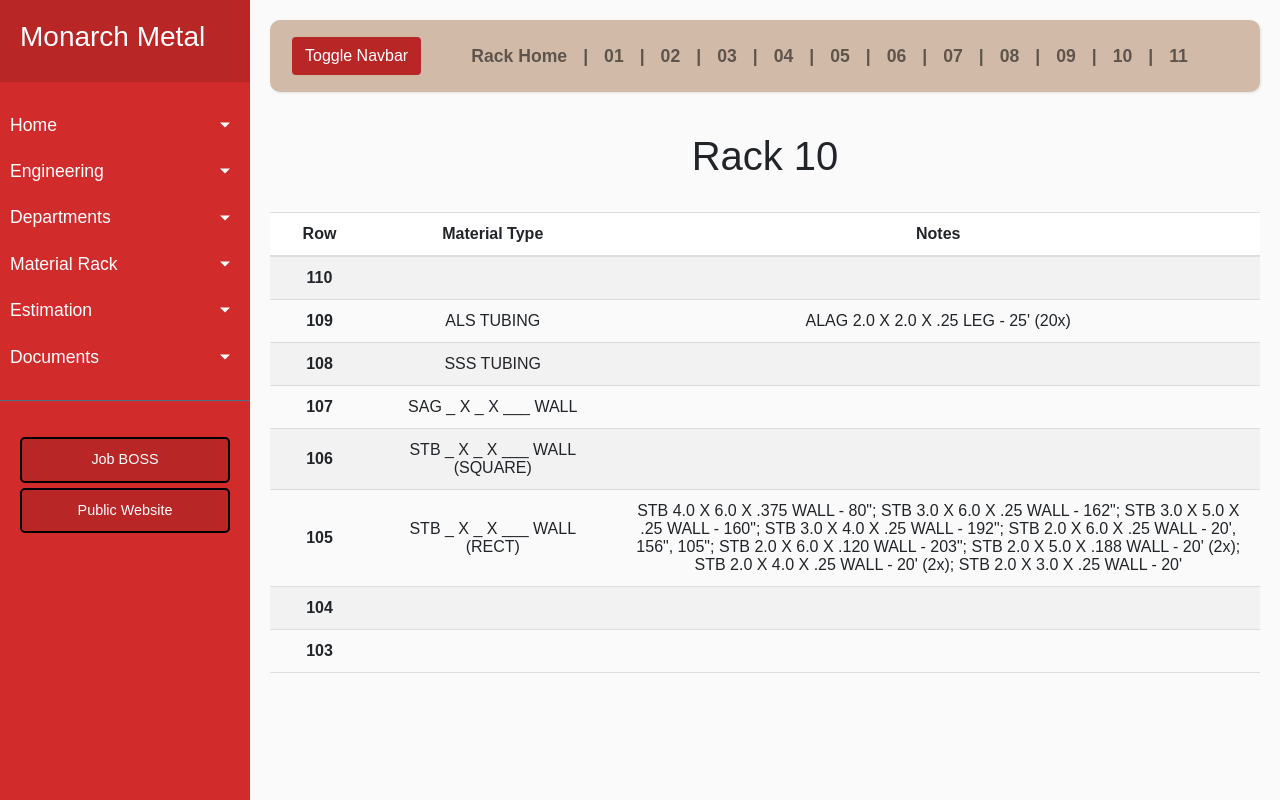
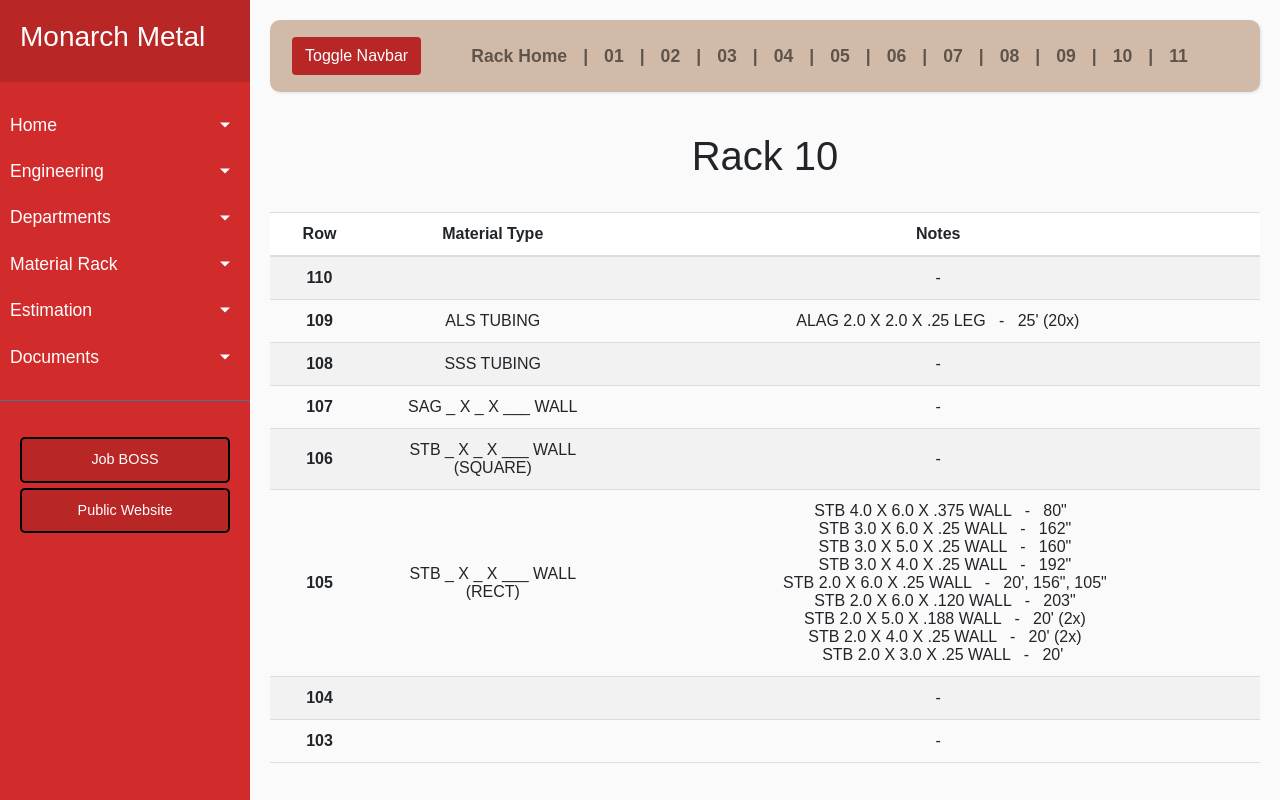
Before and after one commit to EsotericZ/loadRack, a Flask app: page /rack10 in a window 1280 px wide. Run offline with Flask 2, Linux system fonts and the light colour scheme; data comes from the database, SQL or seed files in the repository; both versions use the stored data as it was after the commit; some libraries are stand-ins or nearby versions.

Commit message:
finalized new format for racks 10 and 11

```diff
--- a/application.py
+++ b/application.py
@@ -242,8 +242,17 @@ def rack09():
 def rack10():
     r = racks()
     rack = r.values.tolist()
-    rows = Job.query.all()
-    return render_template('rack10.html', rows=rows, rack=rack)
+    # rows = Job.query.all()
+    for r in rack:
+        indv = [];
+        if r[0] > 102:
+            if r[5] != '':
+                indSplit = r[5].split(";");
+                finalCut = "\n".join(indSplit)
+                r.append(finalCut)
+            else:
+                r.append('-')
+    return render_template('rack10.html', rack=rack)
 
 @app.route('/rack11')
 def rack11():
--- a/templates/rack10.html
+++ b/templates/rack10.html
@@ -10,14 +10,14 @@
                 <th width="25%">Material Type</th>
                 <th width="65%">Notes</th>
             </tr>
-            <tr><td><a href="/edit/{{ rack[109][0] }}"><span style="font-weight:bold">{{ rack[109][1] }}</span></a></td><td> {{ rack[109][3] }}</td><td> {{ rack[109][5] }} </td></tr>
-            <tr><td><a href="/edit/{{ rack[108][0] }}"><span style="font-weight:bold">{{ rack[108][1] }}</span></a></td><td> {{ rack[108][3] }}</td><td> {{ rack[108][5] }} </td></tr>
-            <tr><td><a href="/edit/{{ rack[107][0] }}"><span style="font-weight:bold">{{ rack[107][1] }}</span></a></td><td> {{ rack[107][3] }}</td><td> {{ rack[107][5] }} </td></tr>
-            <tr><td><a href="/edit/{{ rack[106][0] }}"><span style="font-weight:bold">{{ rack[106][1] }}</span></a></td><td> {{ rack[106][3] }}</td><td> {{ rack[106][5] }} </td></tr>
-            <tr><td><a href="/edit/{{ rack[105][0] }}"><span style="font-weight:bold">{{ rack[105][1] }}</span></a></td><td> {{ rack[105][3] }}</td><td> {{ rack[105][5] }} </td></tr>
-            <tr><td><a href="/edit/{{ rack[104][0] }}"><span style="font-weight:bold">{{ rack[104][1] }}</span></a></td><td> {{ rack[104][3] }}</td><td> {{ rack[104][5] }} </td></tr>
-            <tr><td><a href="/edit/{{ rack[103][0] }}"><span style="font-weight:bold">{{ rack[103][1] }}</span></a></td><td> {{ rack[103][3] }}</td><td> {{ rack[103][5] }} </td></tr>
-            <tr><td><a href="/edit/{{ rack[102][0] }}"><span style="font-weight:bold">{{ rack[102][1] }}</span></a></td><td> {{ rack[102][3] }}</td><td> {{ rack[102][5] }} </td></tr>
+            <tr><td><a href="/edit/{{ rack[109][0] }}"><span style="font-weight:bold">{{ rack[109][1] }}</span></a></td><td> {{ rack[109][3] }}</td><td><pre style="font-size:16px; font-family: sans-serif; margin:0; line-height:18px;"> {{ rack[109][8] }} </pre></td></tr>
+            <tr><td><a href="/edit/{{ rack[108][0] }}"><span style="font-weight:bold">{{ rack[108][1] }}</span></a></td><td> {{ rack[108][3] }}</td><td><pre style="font-size:16px; font-family: sans-serif; margin:0; line-height:18px;"> {{ rack[108][8] }} </pre></td></tr>
+            <tr><td><a href="/edit/{{ rack[107][0] }}"><span style="font-weight:bold">{{ rack[107][1] }}</span></a></td><td> {{ rack[107][3] }}</td><td><pre style="font-size:16px; font-family: sans-serif; margin:0; line-height:18px;"> {{ rack[107][8] }} </pre></td></tr>
+            <tr><td><a href="/edit/{{ rack[106][0] }}"><span style="font-weight:bold">{{ rack[106][1] }}</span></a></td><td> {{ rack[106][3] }}</td><td><pre style="font-size:16px; font-family: sans-serif; margin:0; line-height:18px;"> {{ rack[106][8] }} </pre></td></tr>
+            <tr><td><a href="/edit/{{ rack[105][0] }}"><span style="font-weight:bold">{{ rack[105][1] }}</span></a></td><td> {{ rack[105][3] }}</td><td><pre style="font-size:16px; font-family: sans-serif; margin:0; line-height:18px;"> {{ rack[105][8] }} </pre></td></tr>
+            <tr><td><a href="/edit/{{ rack[104][0] }}"><span style="font-weight:bold">{{ rack[104][1] }}</span></a></td><td> {{ rack[104][3] }}</td><td><pre style="font-size:16px; font-family:sans-serif; margin:0; line-height:18px;"> {{ rack[104][8] }} </pre></td></tr>
+            <tr><td><a href="/edit/{{ rack[103][0] }}"><span style="font-weight:bold">{{ rack[103][1] }}</span></a></td><td> {{ rack[103][3] }}</td><td><pre style="font-size:16px; font-family: sans-serif; margin:0; line-height:18px;"> {{ rack[103][8] }} </pre></td></tr>
+            <tr><td><a href="/edit/{{ rack[102][0] }}"><span style="font-weight:bold">{{ rack[102][1] }}</span></a></td><td> {{ rack[102][3] }}</td><td><pre style="font-size:16px; font-family: sans-serif; margin:0; line-height:18px;"> {{ rack[102][8] }} </pre></td></tr>
         </table>
     </body>
 {% endblock %}
```
Also changed, not shown: templates/rack11.html (+8 -8 lines), database.db.
